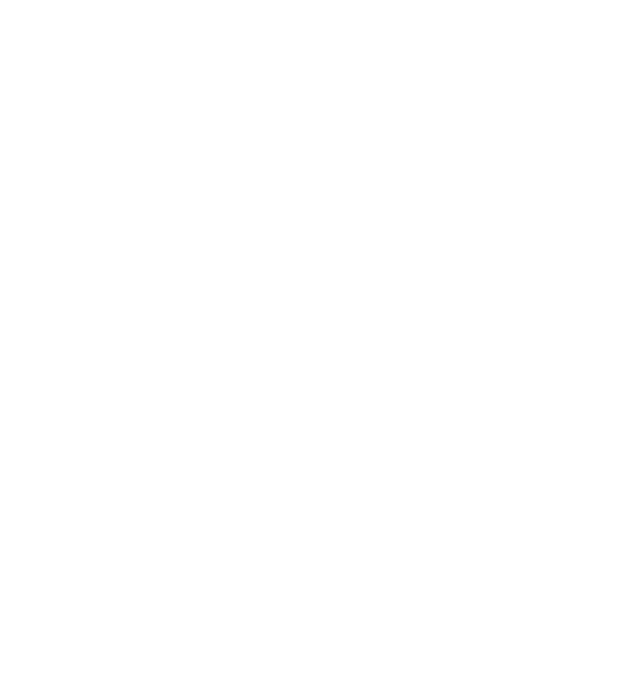
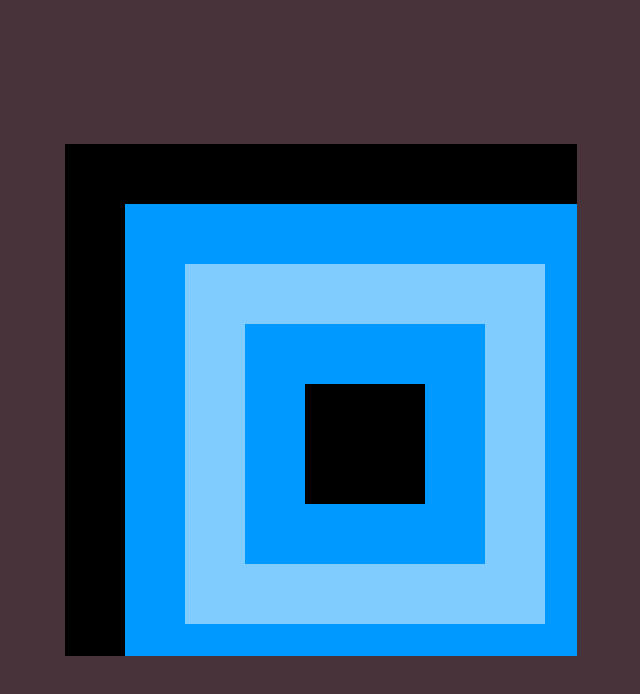
Before and after one commit to coderitual/rebound, a website built with Parcel: page index.html in a window 1280 px wide. Shown: the whole page, without its empty margins (319-959 px from the left). Built offline with nearby package versions, Linux system fonts and the light colour scheme.

Commit message:
Set pixelart game canvas

```diff
--- a/index.html
+++ b/index.html
@@ -4,11 +4,37 @@
     <meta charset="UTF-8" />
     <meta name="viewport" content="width=device-width, initial-scale=1.0" />
     <meta http-equiv="X-UA-Compatible" content="ie=edge" />
-    <title>BOUNCEBACK/title>
-    <style></style>
+    <title>BOUNCEBACK</title>
+    <style type="text/css">
+      html,
+      body {
+        height: 100%;
+      }
+
+      body {
+        background-color: #49333b;
+        color: #fff;
+        font-family: helvetica, arial, sans-serif;
+        margin: 0;
+        padding: 0;
+        font-size: 12pt;
+        display: flex;
+        align-items: center;
+        justify-content: center;
+      }
+
+      #game {
+        width: 512px;
+        height: 512px;
+        image-rendering: -moz-crisp-edges;
+        image-rendering: -webkit-crisp-edges;
+        image-rendering: pixelated;
+        image-rendering: crisp-edges;
+      }
+    </style>
   </head>
   <body>
-    <canvas id="game"></canvas>
+    <canvas id="game" width="128" height="128"></canvas>
     <script src="./src/index.js"></script>
   </body>
 </html>
--- /dev/null
+++ b/src/engine.js
@@ -0,0 +1,22 @@
+export const run = (init = v => v, update = v => v, draw = v => v) => {
+  console.log(
+    '%c %c %c %c Bounce Back ',
+    'background: #666;',
+    'background: #555;',
+    'background: #444;',
+    'background: #000; color: #fff',
+  );
+
+  const canvas = document.getElementById('game');
+
+  const ctx = canvas.getContext('2d');
+  ctx.imageSmoothingEnabled = false;
+
+  const loop = dt => {
+    requestAnimationFrame(loop);
+    update(dt);
+    draw(ctx, dt);
+  };
+  init();
+  loop();
+};
--- a/src/index.js
+++ b/src/index.js
@@ -1 +1,24 @@
-console.log('hello world');
+import { run } from './engine.js';
+
+const init = () => {};
+const update = () => {};
+const draw = ctx => {
+  ctx.fillRect(0, 0, 128, 128);
+  ctx.save();
+
+  ctx.fillStyle = '#09F';
+  ctx.fillRect(15, 15, 120, 120);
+
+  ctx.save();
+  ctx.fillStyle = '#FFF';
+  ctx.globalAlpha = 0.5;
+  ctx.fillRect(30, 30, 90, 90);
+
+  ctx.restore();
+  ctx.fillRect(45, 45, 60, 60);
+
+  ctx.restore();
+  ctx.fillRect(60, 60, 30, 30);
+};
+
+run(init, update, draw);
```
